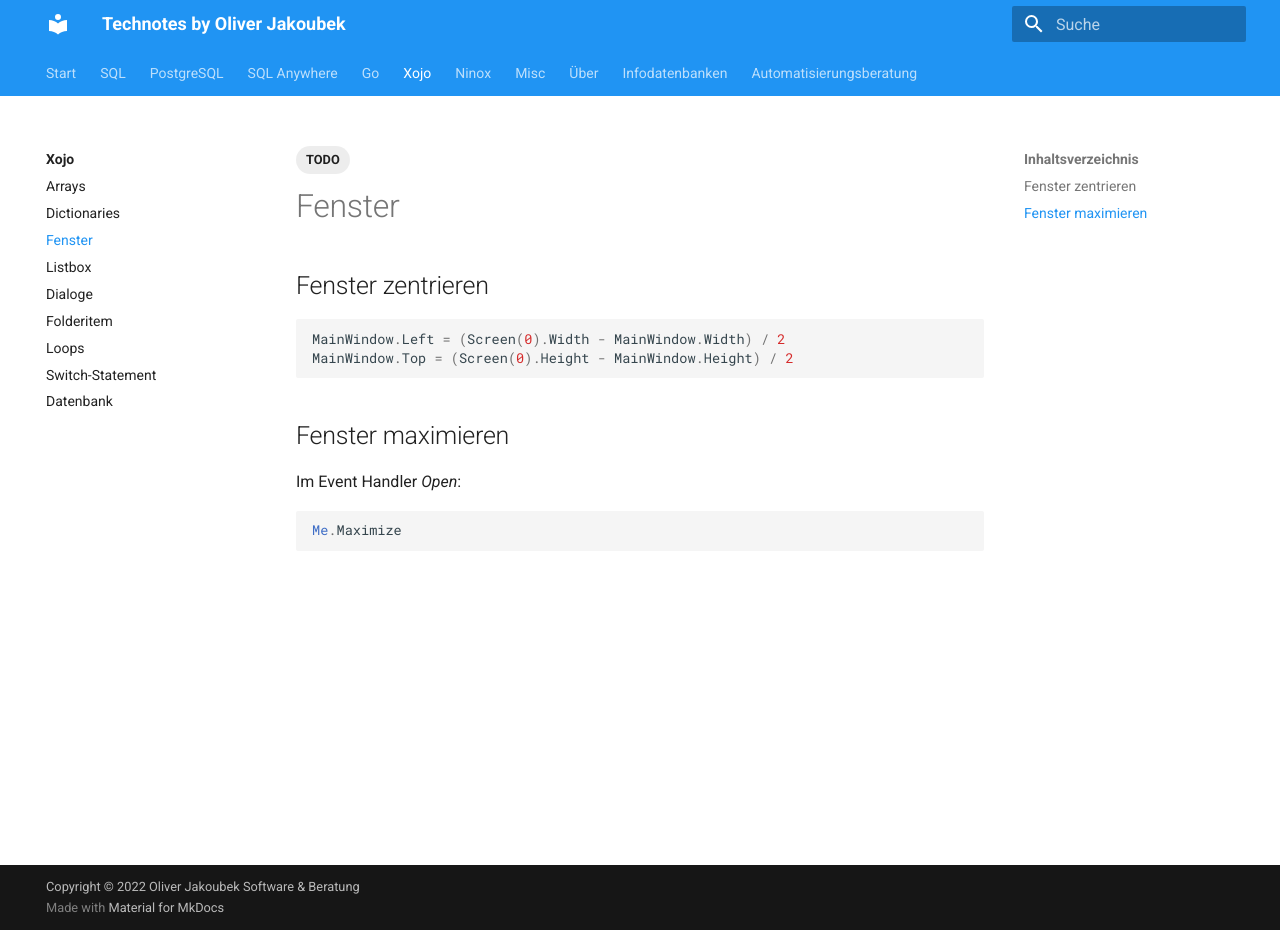
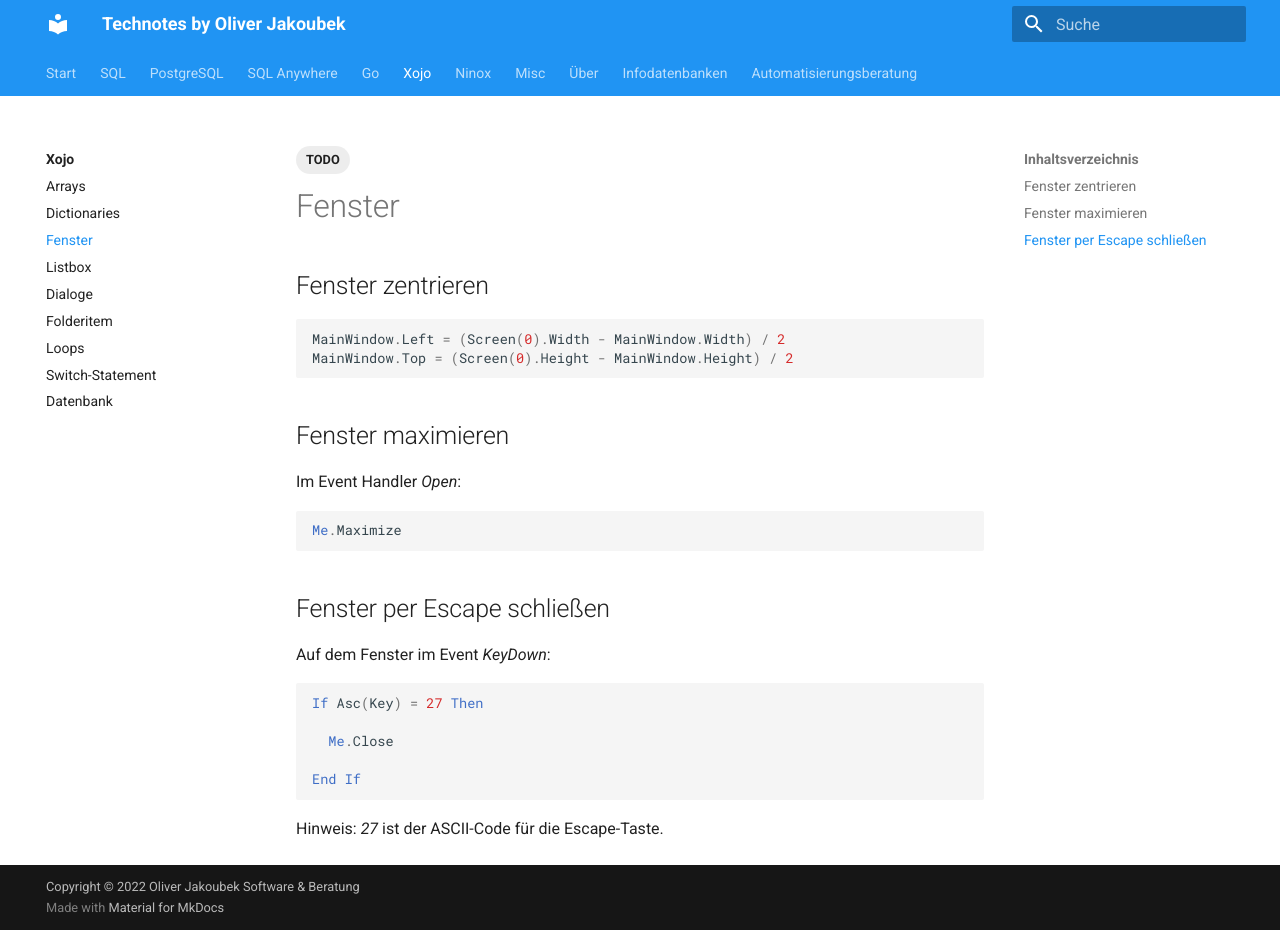
Before and after one commit to jakoubek/technotes, an MkDocs documentation site: the page built from docs/xojo/windows.md, in a window 1280 px wide and 930 px high. Built offline with MkDocs 1.6.1 and Material for MkDocs 9.7.7, drawn with Linux system fonts in a browser that asks for light colours.

Commit message:
Added Xojo notes

````diff
--- a/docs/xojo/windows.md
+++ b/docs/xojo/windows.md
@@ -24,3 +24,18 @@ Im Event Handler *Open*:
 ```vbnet
 Me.Maximize
 ```
+
+
+## Fenster per Escape schließen
+
+Auf dem Fenster im Event *KeyDown*:
+
+```vbnet
+If Asc(Key) = 27 Then
+
+  Me.Close
+
+End If
+```
+
+Hinweis: *27* ist der ASCII-Code für die Escape-Taste.
````
Also changed, not shown: docs/xojo/arrays.md (+34 -0 lines).
